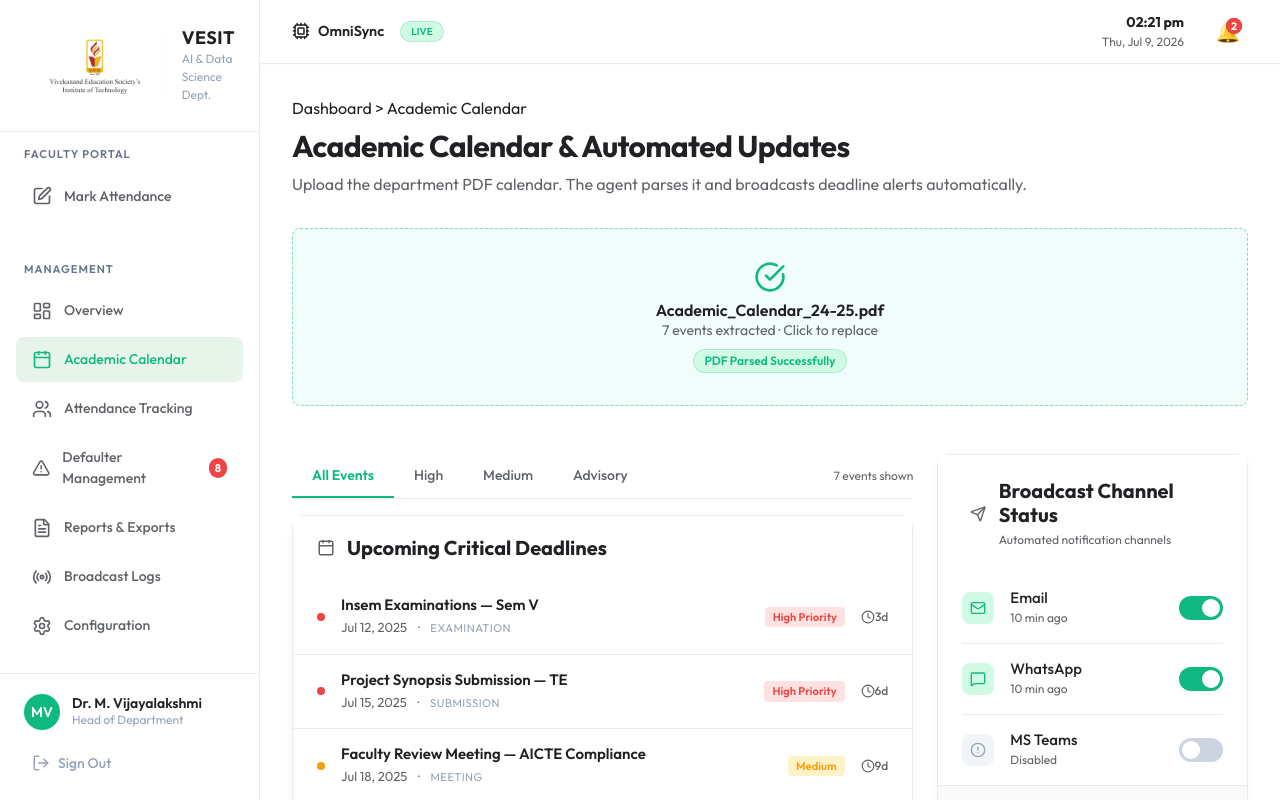
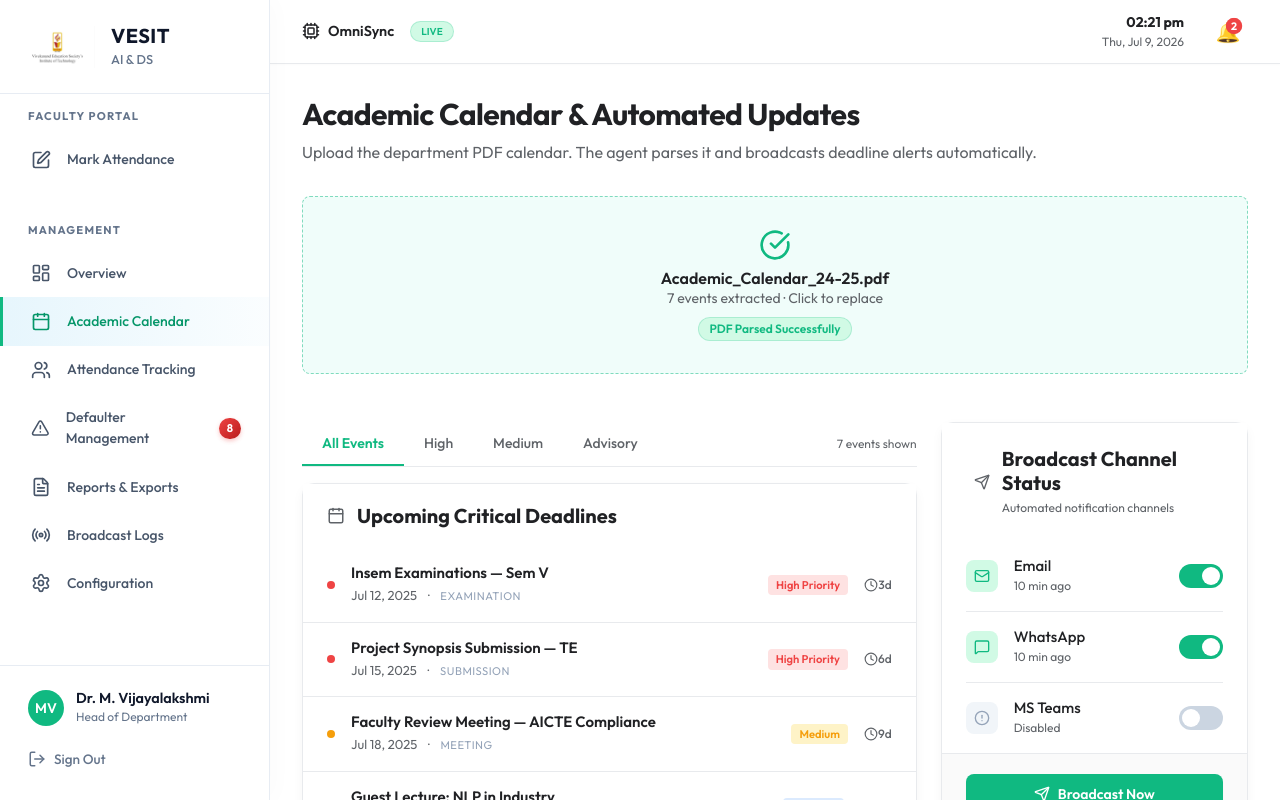
Before and after one commit to harshalnnpednekar/AI-DS-Summer-Internship-Agentic-AI, a React (Vite) app in the folder frontend/: page /calendar in a window 1280 px wide. Built offline with nearby package versions, Linux system fonts and the light colour scheme.

Commit message:
Minor Changes

```diff
--- a/frontend/src/components/Layout.css
+++ b/frontend/src/components/Layout.css
@@ -7,51 +7,55 @@
 
 /* Sidebar Styles */
 .sidebar {
-  width: 260px;
-  background-color: var(--color-bg-sidebar);
+  width: 270px;
+  background-color: #ffffff;
   color: var(--color-text-primary);
   display: flex;
   flex-direction: column;
   flex-shrink: 0;
   transition: width var(--transition-normal);
-  border-right: 1px solid var(--color-border);
+  border-right: 1px solid rgba(226, 232, 240, 0.8);
+  box-shadow: 4px 0 24px rgba(0, 0, 0, 0.02);
+  z-index: 20;
 }
 
 .sidebar-brand {
   display: flex;
   align-items: center;
-  padding: 1.5rem;
+  padding: 1.5rem 1.25rem;
   gap: 1rem;
-  border-bottom: 1px solid var(--color-border);
+  border-bottom: 1px solid rgba(226, 232, 240, 0.8);
 }
 
 .brand-logo {
   background-color: transparent;
-  padding: 0.25rem;
   display: flex;
   align-items: center;
   justify-content: center;
+  flex-shrink: 0;
 }
 
 .brand-icon-image {
-  width: 32px;
-  height: 32px;
+  width: auto;
+  max-width: 75px;
+  height: auto;
+  max-height: 50px;
   object-fit: contain;
-  border-radius: var(--radius-sm);
 }
 
 .brand-text h2 {
-  font-size: 1.125rem;
-  font-weight: 700;
-  color: var(--color-text-primary);
+  font-size: 1.25rem;
+  font-weight: 800;
+  color: #0f172a;
   margin-bottom: 0.125rem;
   letter-spacing: 0.5px;
 }
 
 .brand-text p {
-  font-size: 0.75rem;
-  color: #94A3B8;
+  font-size: 0.8rem;
+  color: #64748b;
   margin: 0;
+  font-weight: 500;
 }
 
 .sidebar-nav {
@@ -60,6 +64,13 @@
   overflow-y: auto;
   display: flex;
   flex-direction: column;
+  /* Hide scrollbar */
+  -ms-overflow-style: none;  /* IE and Edge */
+  scrollbar-width: none;  /* Firefox */
+}
+
+.sidebar-nav::-webkit-scrollbar {
+  display: none; /* Chrome, Safari and Opera */
 }
 
 .nav-section {
@@ -71,34 +82,34 @@
 
 .nav-section-title {
   font-size: 0.7rem;
-  font-weight: 600;
-  color: #64748B;
-  letter-spacing: 1px;
+  font-weight: 700;
+  color: #64748b;
+  letter-spacing: 1.2px;
   text-transform: uppercase;
-  padding: 0 1.5rem;
+  padding: 0 1.75rem;
   margin-bottom: 0.75rem;
 }
 
 .nav-item {
   display: flex;
   align-items: center;
-  padding: 0.75rem 1rem;
-  margin: 0.25rem 1rem;
-  border-radius: var(--radius-md);
-  color: var(--color-text-secondary);
+  padding: 0.85rem 1.75rem;
+  color: #475569;
   text-decoration: none;
-  transition: all var(--transition-fast);
-  gap: 0.75rem;
+  transition: all 0.2s ease;
+  gap: 1rem;
+  border-left: 3px solid transparent;
 }
 
 .nav-item:hover {
-  background-color: var(--color-bg-app);
-  color: var(--color-text-primary);
+  background-color: #f1f5f9;
+  color: #0f172a;
 }
 
 .nav-item.active {
-  background-color: var(--color-secondary-light);
-  color: var(--color-secondary);
+  background: linear-gradient(90deg, rgba(14, 165, 233, 0.1) 0%, rgba(14, 165, 233, 0.02) 100%);
+  color: var(--color-primary-dark);
+  border-left: 3px solid var(--color-primary);
 }
 
 .nav-item span {
@@ -112,19 +123,21 @@
 }
 
 .nav-badge {
-  background-color: var(--color-danger);
+  background: linear-gradient(135deg, var(--color-danger), #b91c1c);
   color: white;
   font-size: 0.7rem !important;
   font-weight: 700 !important;
-  padding: 0.125rem 0.375rem;
+  padding: 0.15rem 0.5rem;
   border-radius: var(--radius-full);
   margin-left: auto;
   z-index: 1;
+  box-shadow: 0 2px 4px rgba(239, 68, 68, 0.3);
 }
 
 .sidebar-footer {
-  padding: 1.25rem 1.5rem;
-  border-top: 1px solid var(--color-border);
+  padding: 1.5rem 1.75rem;
+  border-top: 1px solid rgba(226, 232, 240, 0.8);
+  background-color: transparent;
 }
 
 .user-profile {
@@ -152,15 +165,15 @@
 }
 
 .user-info h4 {
-  font-size: 0.875rem;
+  font-size: 0.9rem;
   font-weight: 600;
-  color: var(--color-text-primary);
+  color: #0f172a;
   margin: 0;
 }
 
 .user-info p {
   font-size: 0.75rem;
-  color: #94A3B8;
+  color: #64748b;
   margin: 0;
 }
 
@@ -169,20 +182,20 @@
   align-items: center;
   gap: 0.5rem;
   width: 100%;
-  padding: 0.5rem;
+  padding: 0.5rem 0;
   background: transparent;
   border: none;
-  color: #94A3B8;
-  font-size: 0.875rem;
+  color: #64748b;
+  font-size: 0.85rem;
   font-weight: 500;
   cursor: pointer;
-  transition: color var(--transition-fast), transform var(--transition-fast);
+  transition: color 0.2s ease, transform 0.2s ease;
   justify-content: flex-start;
 }
 
 .logout-btn:hover {
-  color: var(--color-text-primary);
-  transform: translateX(5px);
+  color: #ef4444;
+  transform: translateX(3px);
 }
 
 /* Main Content Styles */
--- a/frontend/src/components/Layout.jsx
+++ b/frontend/src/components/Layout.jsx
@@ -53,7 +53,7 @@ const Layout = () => {
           </div>
           <div className="brand-text">
             <h2>VESIT</h2>
-            <p>AI & Data Science Dept.</p>
+            <p>AI & DS</p>
           </div>
         </div>
 
--- a/frontend/src/pages/AcademicCalendar.jsx
+++ b/frontend/src/pages/AcademicCalendar.jsx
@@ -16,7 +16,7 @@ const AcademicCalendar = () => {
   return (
     <div className="page-container">
       <div className="page-header">
-        <div className="breadcrumb">Dashboard &gt; Academic Calendar</div>
+
         <h1 className="page-title">Academic Calendar & Automated Updates</h1>
         <p className="page-subtitle">Upload the department PDF calendar. The agent parses it and broadcasts deadline alerts automatically.</p>
       </div>
--- a/frontend/src/pages/AttendanceTracking.jsx
+++ b/frontend/src/pages/AttendanceTracking.jsx
@@ -7,7 +7,7 @@ const AttendanceTracking = () => {
   return (
     <div className="page-container">
       <div className="page-header">
-        <div className="breadcrumb">Dashboard &gt; Attendance Tracking</div>
+
         <h1 className="page-title">My Attendance Data</h1>
         <p className="page-subtitle">Live data updated each time a faculty submits a lecture attendance record.</p>
       </div>
--- a/frontend/src/pages/BroadcastLogs.jsx
+++ b/frontend/src/pages/BroadcastLogs.jsx
@@ -26,7 +26,7 @@ const BroadcastLogs = () => {
   return (
     <div className="page-container">
       <div className="page-header">
-        <div className="breadcrumb">Dashboard &gt; Broadcast Logs</div>
+
         <h1 className="page-title">Broadcast Activity Logs</h1>
         <p className="page-subtitle">Complete audit trail of all automated notifications dispatched by the agent.</p>
       </div>
--- a/frontend/src/pages/Configuration.jsx
+++ b/frontend/src/pages/Configuration.jsx
@@ -7,7 +7,7 @@ const Configuration = () => {
   return (
     <div className="page-container">
       <div className="page-header">
-        <div className="breadcrumb">Dashboard &gt; Configuration</div>
+
         <h1 className="page-title">Agent Configuration</h1>
         <p className="page-subtitle">Configure automated rules, thresholds, and notification settings for the department agent.</p>
       </div>
--- a/frontend/src/pages/Dashboard.jsx
+++ b/frontend/src/pages/Dashboard.jsx
@@ -7,7 +7,7 @@ const Dashboard = () => {
   return (
     <div className="page-container">
       <div className="page-header">
-        <div className="breadcrumb">Dashboard &gt; Overview</div>
+
         <h1 className="page-title">Good morning, Dr. Priya 👋</h1>
         <p className="page-subtitle">Academic Year 2024-25 · Faculty — SE-A Data Structures & Algorithms</p>
       </div>
--- a/frontend/src/pages/DefaulterManagement.jsx
+++ b/frontend/src/pages/DefaulterManagement.jsx
@@ -18,7 +18,7 @@ const DefaulterManagement = () => {
   return (
     <div className="page-container">
       <div className="page-header">
-        <div className="breadcrumb">Dashboard &gt; Defaulter Management</div>
+
         <h1 className="page-title">Automated Defaulter Management</h1>
         <p className="page-subtitle">Auto-generated from live attendance data. Awaiting HOD approval before broadcast.</p>
       </div>
```
